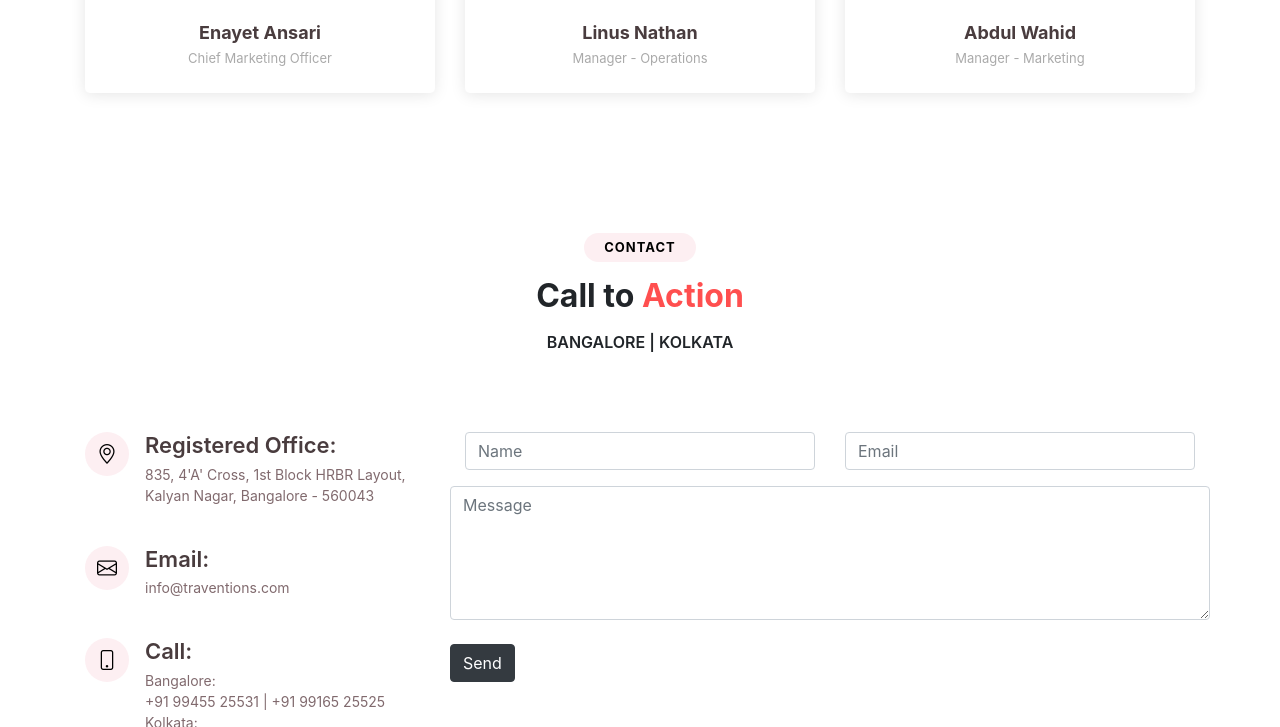
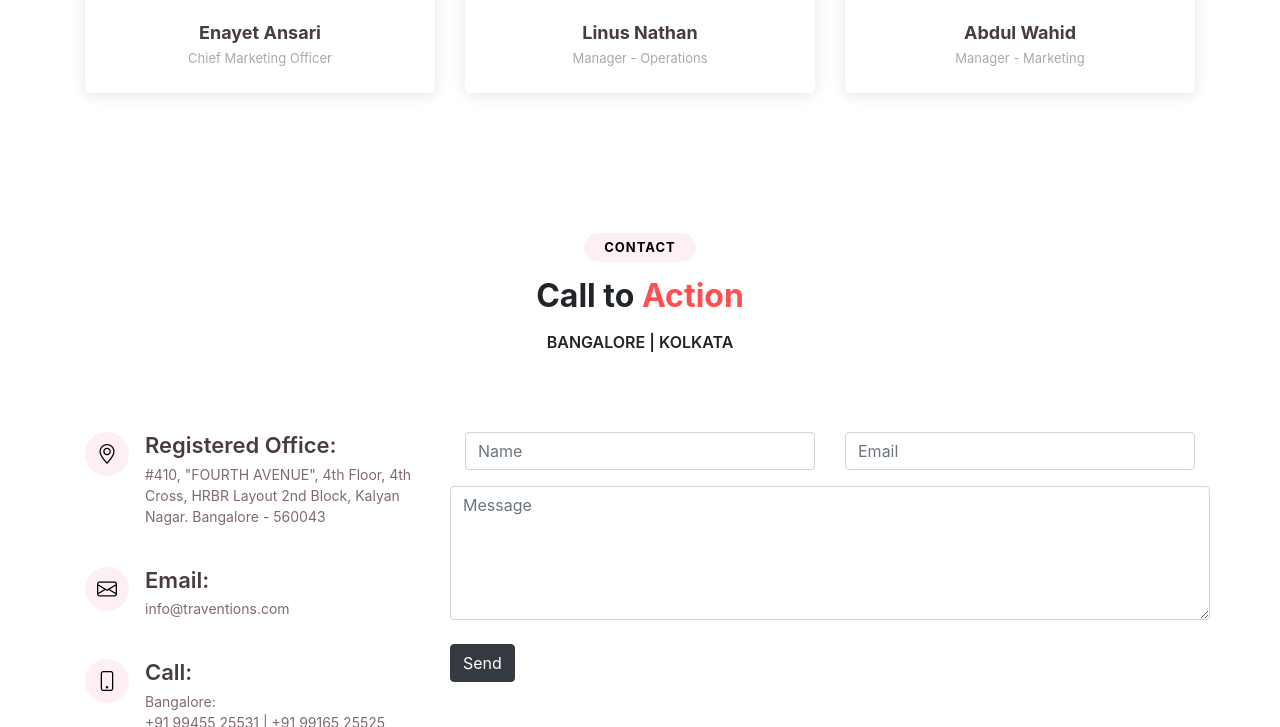
Before and after one commit to ZuhairZA/NewHelloWorld, a plain HTML site: page index.html in a window 1280 px wide. Shown: the part 5203-5930 px from the top of the page. Drawn offline with nearby package versions, Linux system fonts and the light colour scheme.

Commit message:
address change

```diff
--- a/index.html
+++ b/index.html
@@ -590,7 +590,7 @@
               <div class="address">
                 <i class="bi bi-geo-alt"></i>
                 <h4>Registered Office:</h4>
-                <p>835, 4'A' Cross, 1st Block HRBR Layout, Kalyan Nagar, Bangalore - 560043</p>
+                <p>#410, "FOURTH AVENUE", 4th Floor, 4th Cross, HRBR Layout 2nd Block, Kalyan Nagar. Bangalore - 560043</p>
               </div>
 
               <div class="email">
```
Also changed, not shown: 1 other file.
